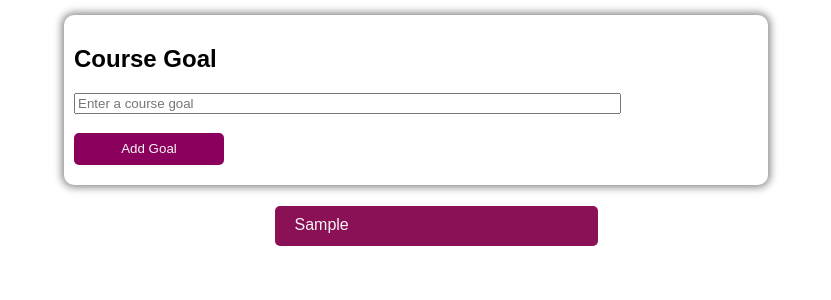
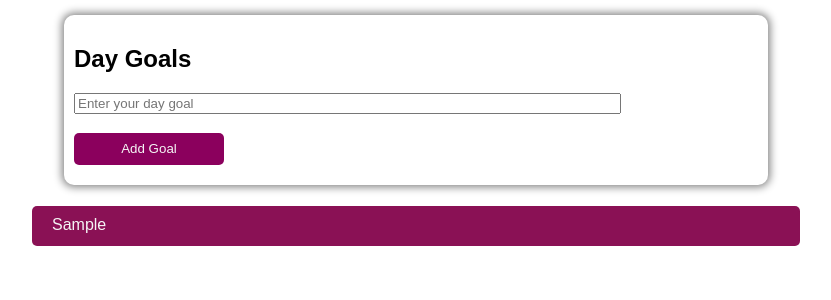
Before and after one commit to mahmoudbahaa755/daily-tasks-React, a React (Create React App) app: page / in a window 1280 px wide. Both pictures are taken after typing "Sample" into the empty fields and a click on the button "Add Goal". Shown: the top 300 px of the page, without its empty margins (224-1055 px from the left). Built offline with nearby package versions, Linux system fonts and the light colour scheme.

Commit message:
main file

```diff
--- a/src/components/CourseGoals/CourseGoalItem/CourseGoalItem.css
+++ b/src/components/CourseGoals/CourseGoalItem/CourseGoalItem.css
@@ -1,9 +1,9 @@
 .goal-list{
-        margin: 5px;
+        margin: 5px auto;
     list-style: none;
     background-color: #8A1155;
     color: whitesmoke;
-    width: 323px;
+     width:60%;
     height: 40px;
     padding: 10px 20px;
     border-radius: 5px;
--- a/src/components/CourseGoals/CourseGoalList/CourseGoalList.css
+++ b/src/components/CourseGoals/CourseGoalList/CourseGoalList.css
@@ -3,5 +3,6 @@ ul{
     flex-wrap: wrap;
     justify-content: center;
     align-items: center;
+    padding: 0px;
 
 }
--- a/src/components/CourseGoals/CourseInput/CourseInput.js
+++ b/src/components/CourseGoals/CourseInput/CourseInput.js
@@ -9,16 +9,17 @@ const addClosureGoal = e =>{
 
 }
 const submitClosureGoal = e =>{
+  if(inputGoal.trim().length > 0){
   props.addGoal(inputGoal);
-
-setInputGoal('')
+  setInputGoal('')
+  }
 }
       return (
         // <form onClick={submitClosureGoal}>
 
         <div className='course-input'>
-          <h2>Course Goal</h2>
-          <input type='text' className='input-goal' value={inputGoal} onChange={addClosureGoal} placeholder='Enter a course goal' />
+          <h2>Day Goals</h2>
+          <input type='text' className='input-goal' value={inputGoal} onChange={addClosureGoal} placeholder='Enter your day goal' />
            <button onClick={submitClosureGoal}  type='submit'  className="button" >
         Add Goal
     </button>
```
Also changed, not shown: 1 other file (tests, documents, lock files or other folders).
